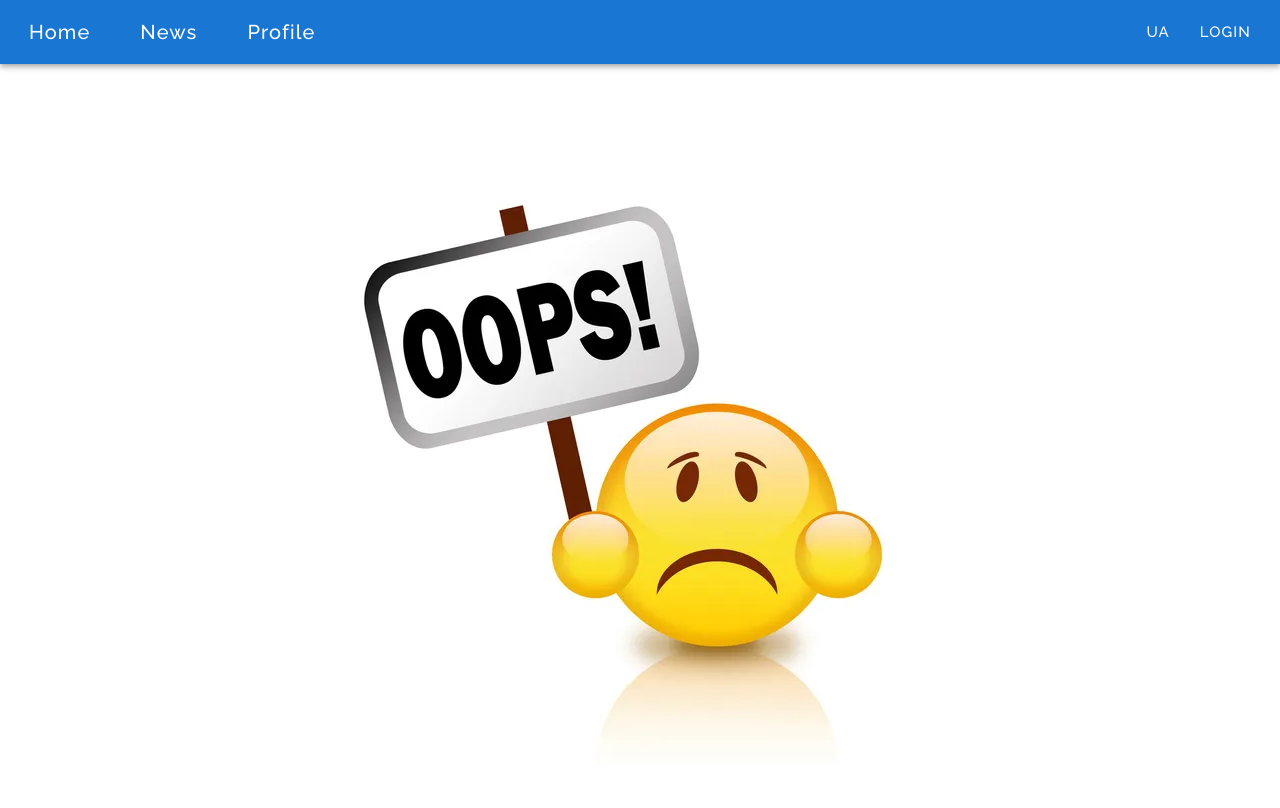
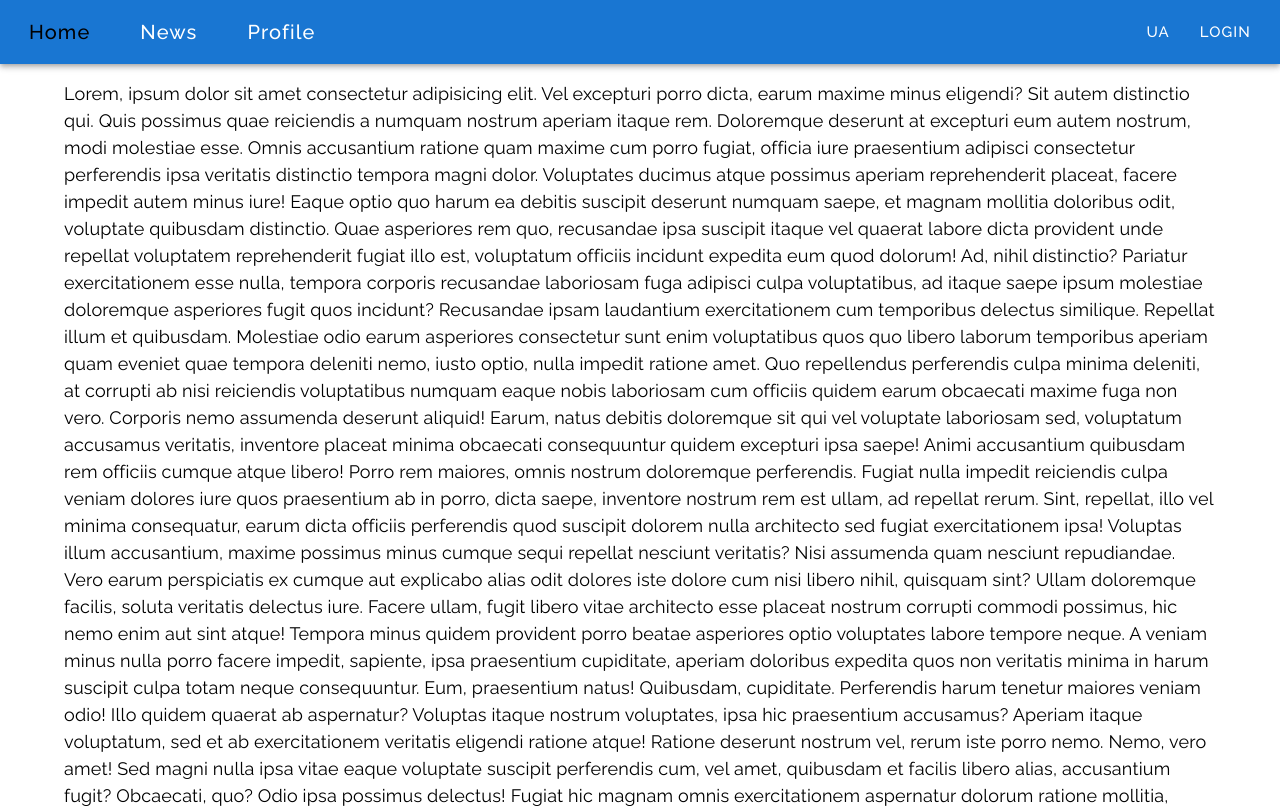
Before and after one commit to Mark-Nelovka/news-ego, a React (Create React App) app: page /news-ego/home in a window 1280 px wide. Shown: the top 808 px of the page. Built offline with nearby package versions, Linux system fonts and the light colour scheme.

Commit message:
fix: path in routers
fix:
- change main path

```diff
--- a/package.json
+++ b/package.json
@@ -2,7 +2,7 @@
   "name": "news-ego",
   "version": "0.1.0",
   "private": false,
-  "homepage": ".",
+  "homepage": "/news-ego",
   "dependencies": {
     "@emotion/react": "^11.10.6",
     "@emotion/styled": "^11.10.6",
--- a/src/App.tsx
+++ b/src/App.tsx
@@ -31,7 +31,7 @@ function App() {
       <main>
         <Suspense fallback={<Loader />}>
           <Routes>
-            <Route path="/" element={<HomePage />} />
+            <Route path="/home" element={<HomePage />} />
             <Route path="/news" element={<NewsPage />} />
             <Route
               path="/profile"
--- a/src/components/Header/components/NavMenu.tsx
+++ b/src/components/Header/components/NavMenu.tsx
@@ -22,7 +22,7 @@ const useStyles = makeStyles((theme: Theme): { item: any; link: any } => ({
 function NavMenu() {
   const navElements = [
     {
-      path: "/",
+      path: "/home",
       name: "header.home",
     },
     {
--- a/src/index.tsx
+++ b/src/index.tsx
@@ -17,7 +17,7 @@ root.render(
   <React.StrictMode>
     <Provider store={store}>
       <PersistGate loading={null} persistor={persistor}>
-        <BrowserRouter basename="/">
+        <BrowserRouter basename="/news-ego">
           <StyledEngineProvider injectFirst>
             <App />
           </StyledEngineProvider>
--- a/src/routers/PrivatRouter.tsx
+++ b/src/routers/PrivatRouter.tsx
@@ -7,5 +7,5 @@ interface IPrivatRouterProps {
 
 export default function PrivatRoute({ children }: IPrivatRouterProps) {
   const isToken = useAppSelector((state) => state.auth.token);
-  return <>{isToken ? children : <Navigate to="/" />}</>;
+  return <>{isToken ? children : <Navigate to="/home" />}</>;
 }
```
